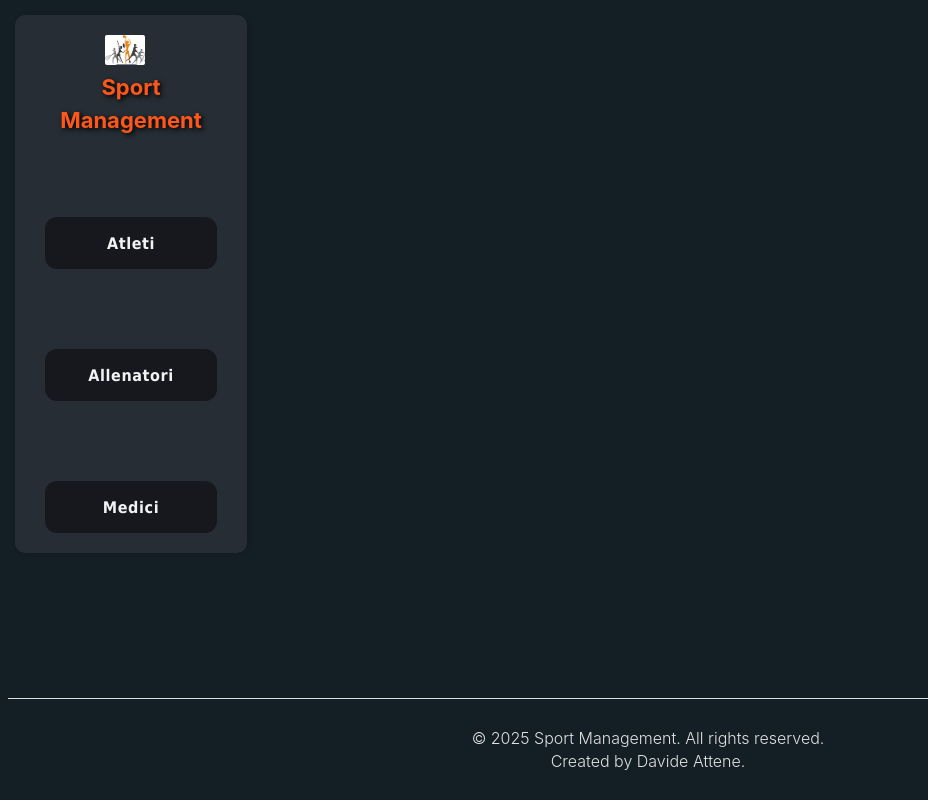
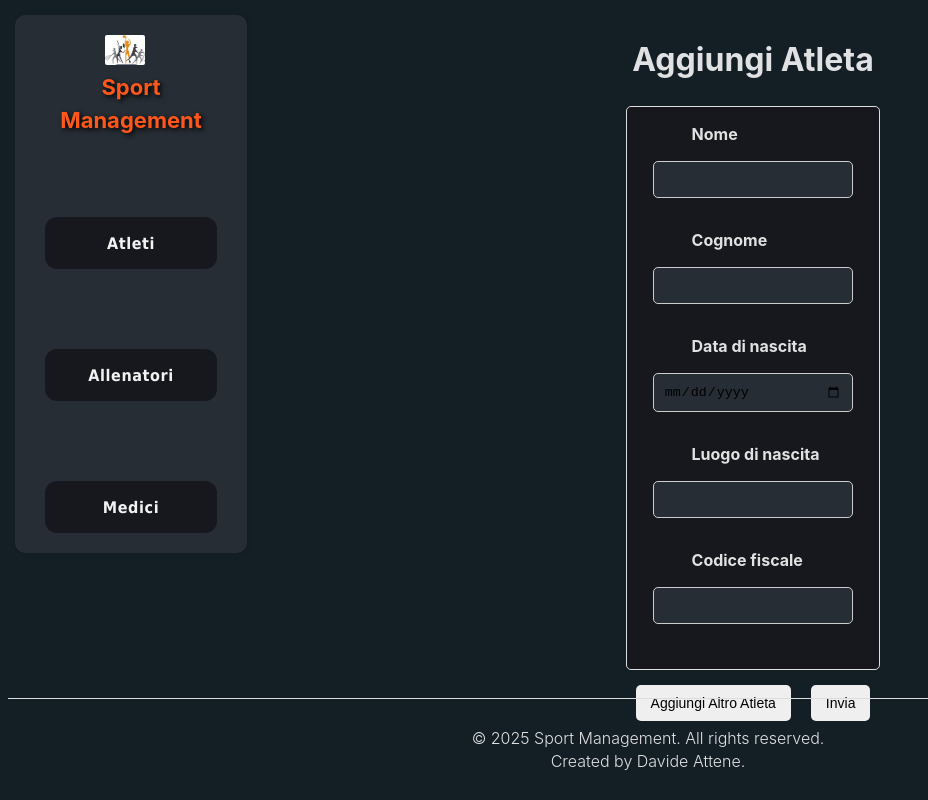
Before and after one commit to aleattene/pcto-deffenu-informatica-frontend, a React (Vite) app: page /athletes/new in a window 1280 px wide. Shown: the whole page, without its empty margins (0-928 px from the left). Built offline with nearby package versions, Linux system fonts and the light colour scheme.

Commit message:
feat: add form component insert athlete
Co-authored-by: Alessandro Attene <aleattene@users.noreply.github.com>

```diff
--- a/src/App.jsx
+++ b/src/App.jsx
@@ -6,6 +6,7 @@ import Homepage from './pages/Homepage.jsx';
 import Athletes from './pages/Athletes.jsx';
 import Trainers from './pages/Trainers.jsx';
 import SportDoctors from './pages/SportDoctors.jsx';
+import AthleteInsert from './pages/AthleteInsert.jsx';
 
 function App() {
 
@@ -16,6 +17,7 @@ function App() {
 				<Routes>
 					<Route path="/" element={<Homepage />} />
 					<Route path="/athletes" element={<Athletes />} />
+					<Route path="/athletes/new" element={<AthleteInsert />} />
 					<Route path="/trainers" element={<Trainers />} />
 					<Route path="/sport-doctors" element={<SportDoctors />} />
 				</Routes>
--- /dev/null
+++ b/src/components/Form/Form.css
@@ -0,0 +1,51 @@
+.form-container {
+    max-width: 600px;
+    margin: 0 auto;
+    padding: 20px;
+    border-radius: 8px;
+    box-shadow: 0 2px 4px rgba(0, 0, 0, 0.1);
+}
+
+.athlete-group {
+    border: 1px solid #ddd;
+    padding: 15px;
+    margin-bottom: 15px;
+    border-radius: 5px;
+    background-color: #16181E;
+}
+.athlete-group label {
+    display: block;
+    margin-bottom: 15px;
+    font-weight: bold;
+    text-align: left;
+    width: 80%;
+    margin-left: 50px;
+}
+.athlete-group input {
+    width: 80%;
+    padding: 10px;
+    margin-bottom: 30px;
+    border: 1px solid #ccc;
+    border-radius: 5px;
+    background-color: #262D34;
+}
+.buttons {
+    text-align: center;
+}
+.buttons button {
+    padding: 10px 15px;
+    border: none;
+    border-radius: 5px;
+    cursor: pointer;
+    font-size: 14px;
+    margin-left: 10px;
+    margin-right: 10px;
+}
+#add-athlete {
+    background-color: #262D34;
+    color: #fff;
+}
+#submit-form {
+    background-color: #262D34;
+    color: #fff;
+}
--- /dev/null
+++ b/src/components/Form/Form.jsx
@@ -0,0 +1,62 @@
+import React from 'react';
+import './Form.css';
+import Button from '../Button/Button';
+
+function Form() {
+
+/*unction addAthlete() {
+    const container = document.getElementById('athletes-container');
+    const newGroup = document.createElement('div');
+    newGroup.classList.add('athlete-group');
+    newGroup.innerHTML = `
+        <label for="nome">Nome</label>
+        <input type="text" name="nome[]" required>
+
+        <label for="cognome">Cognome</label>
+        <input type="text" name="cognome[]" required>
+
+        <label for="data-nascita">Data di nascita</label>
+        <input type="date" name="data_nascita[]" required>
+
+        <label for="luogo-nascita">Luogo di nascita</label>
+        <input type="text" name="luogo_nascita[]" required>
+
+        <label for="codice-fiscale">Codice fiscale</label>
+        <input type="text" name="codice_fiscale[]" required>
+    `;
+    container.appendChild(newGroup);
+}
+    */
+
+return (
+    <div id="form-container">
+    <h1>Aggiungi Atleta</h1>
+    <form id="athletes-form">
+    <div id="athletes-container">
+        <div class="athlete-group">
+            <label for="nome">Nome</label>
+            <input type="text" id="nome" name="nome[]" required />
+
+            <label for="cognome">Cognome</label>
+            <input type="text" id="cognome" name="cognome[]" required />
+
+            <label for="data-nascita">Data di nascita</label>
+            <input type="date" id="data-nascita" name="data_nascita[]" required />
+
+            <label for="luogo-nascita">Luogo di nascita</label>
+            <input type="text" id="luogo-nascita" name="luogo_nascita[]" required />
+
+            <label for="codice-fiscale">Codice fiscale</label>
+            <input type="text" id="codice-fiscale" name="codice_fiscale[]" required />
+        </div>
+    </div>
+    <div class="buttons">
+        <Button id="add-athlete" buttonText="Aggiungi Altro Atleta" onClick={()=>{alert("Aggiungi Altro Atleta")}} />
+        <Button id="submit-form" type="submi" buttonText="Invia" onClick={()=>{alert("Nuovo Atleta Inserito")}} />
+    </div>
+    </form>
+    </div>
+    );
+    }
+
+export default Form;
--- /dev/null
+++ b/src/pages/AthleteInsert.jsx
@@ -0,0 +1,17 @@
+import React, { useState, useEffect } from 'react';
+import profilesService from '../services/profilesService';
+import Dashboard from '../components/Dashboard/Dashboard';
+import Table from '../components/Table/Table';
+import Button from '../components/Button/Button';
+import Form from '../components/Form/Form';
+
+function AthleteInsert() {
+
+  return (
+    <div>
+      <Dashboard content={<Form />}/>
+    </div>
+  );
+}
+
+export default AthleteInsert;
```
